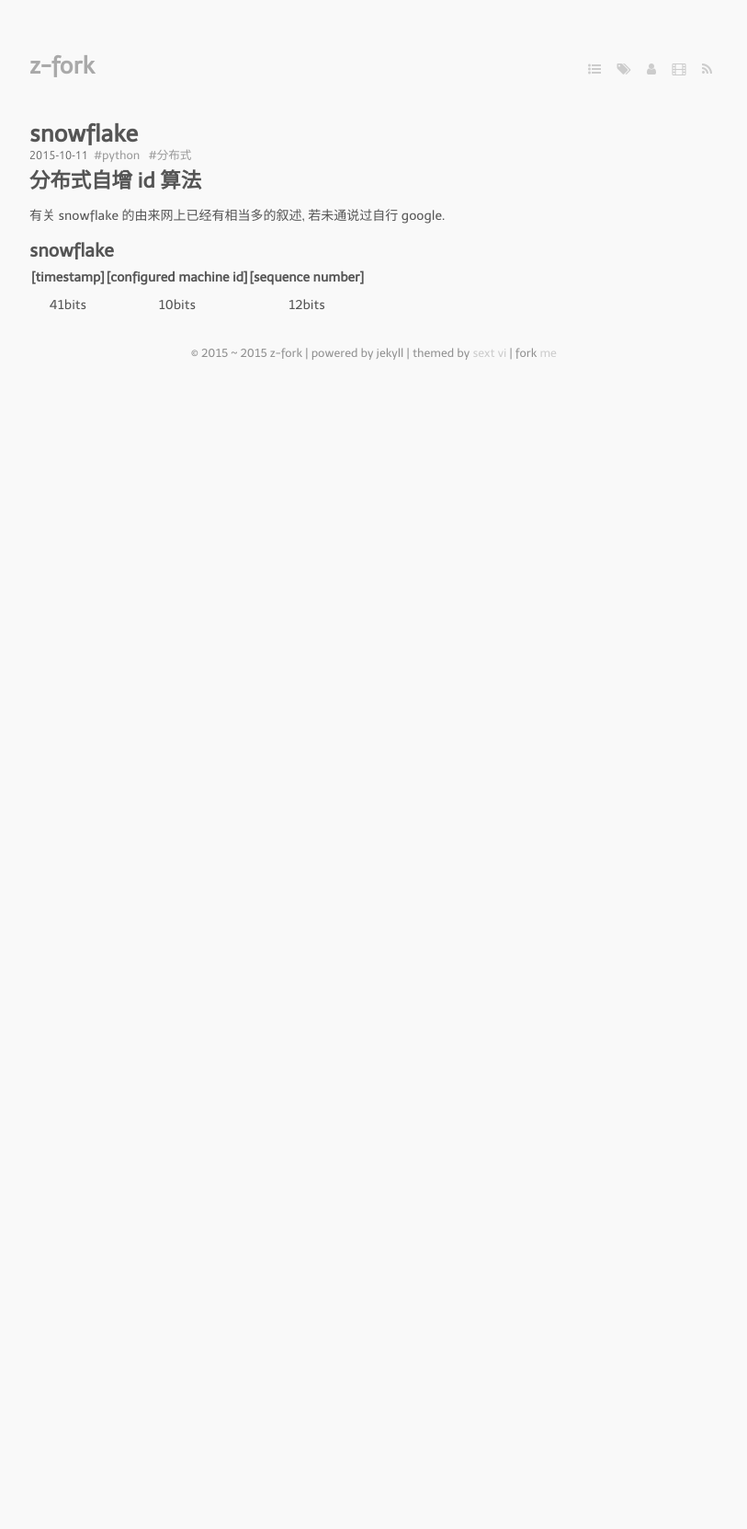
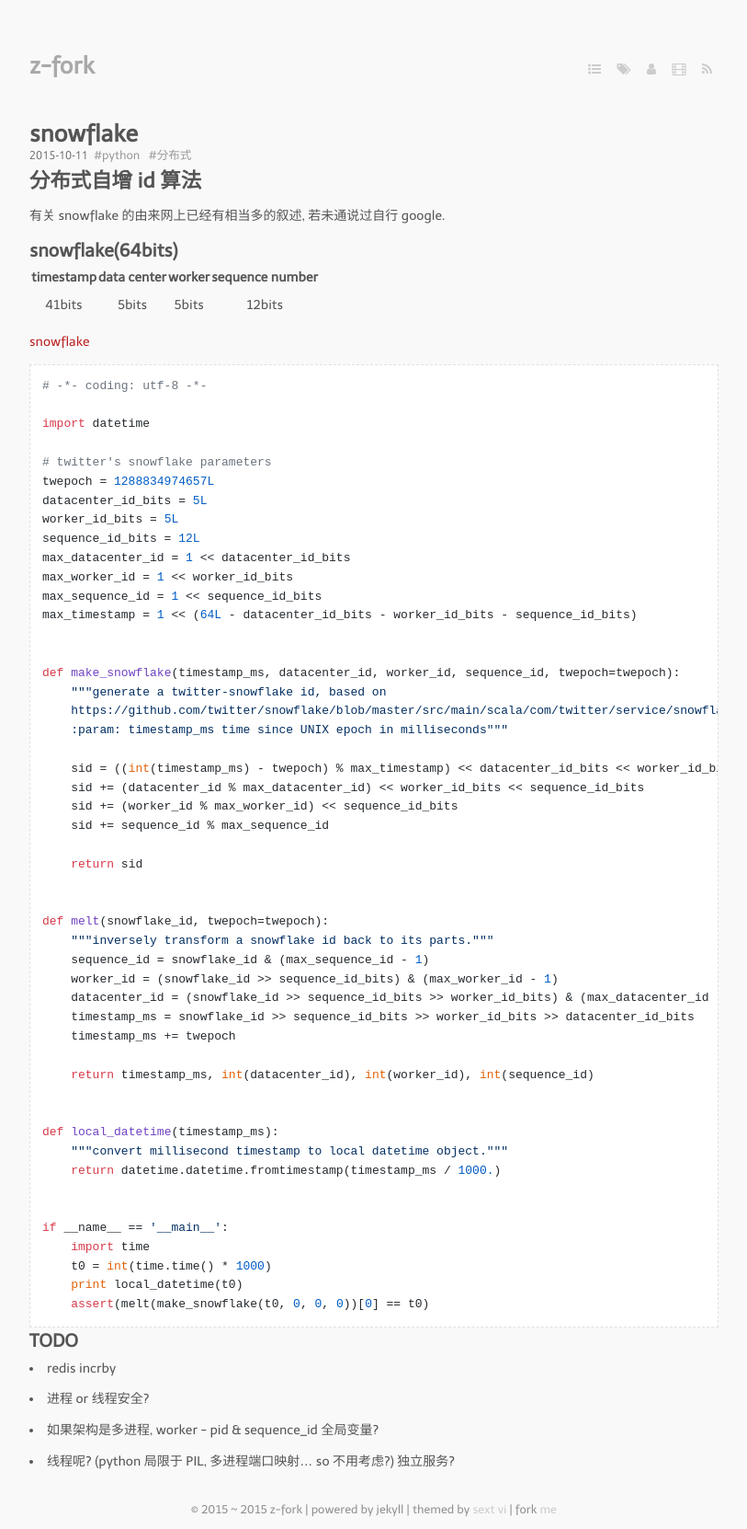
Before and after one commit to z-fork/z-fork.github.io, a Jekyll site: the page built from _posts/2015-10-11-snowflake.markdown, in a window 1280 px wide. Shown: the whole page at 92% size, without its empty margins (233-1046 px from the left). Built offline with Jekyll 4.4.1, drawn with Linux system fonts in a browser that asks for light colours; nearby versions of some CDN libraries; some web fonts are replaced; Markdown is read by kramdown in place of the engine named in the settings; before the commit the page ends 900 px from its top, so only the background shows below that.

Commit message:
snowflake

````diff
--- a/_posts/2015-10-11-snowflake.markdown
+++ b/_posts/2015-10-11-snowflake.markdown
@@ -10,8 +10,69 @@ tags:
 
 有关 snowflake 的由来网上已经有相当多的叙述, 若未通说过自行 google.
 
-#### snowflake
+#### snowflake(64bits)
 
-| [timestamp] |  [configured machine id]  |  [sequence number] |
-| :---------: | :-----------------------: | :----------------: |
-| 41bits      | 10bits                    | 12bits             |
+| timestamp | data center | worker | sequence number |
+| :-------: | :---------: | :----: | :-------------: |
+| 41bits    | 5bits       | 5bits  | 12bits          |
+
+[snowflake](https://github.com/falcondai/python-snowflake/blob/master/snowflake.py)
+
+```python
+# -*- coding: utf-8 -*-
+
+import datetime
+
+# twitter's snowflake parameters
+twepoch = 1288834974657L
+datacenter_id_bits = 5L
+worker_id_bits = 5L
+sequence_id_bits = 12L
+max_datacenter_id = 1 << datacenter_id_bits
+max_worker_id = 1 << worker_id_bits
+max_sequence_id = 1 << sequence_id_bits
+max_timestamp = 1 << (64L - datacenter_id_bits - worker_id_bits - sequence_id_bits)
+
+
+def make_snowflake(timestamp_ms, datacenter_id, worker_id, sequence_id, twepoch=twepoch):
+    """generate a twitter-snowflake id, based on
+    https://github.com/twitter/snowflake/blob/master/src/main/scala/com/twitter/service/snowflake/IdWorker.scala
+    :param: timestamp_ms time since UNIX epoch in milliseconds"""
+
+    sid = ((int(timestamp_ms) - twepoch) % max_timestamp) << datacenter_id_bits << worker_id_bits << sequence_id_bits
+    sid += (datacenter_id % max_datacenter_id) << worker_id_bits << sequence_id_bits
+    sid += (worker_id % max_worker_id) << sequence_id_bits
+    sid += sequence_id % max_sequence_id
+
+    return sid
+
+
+def melt(snowflake_id, twepoch=twepoch):
+    """inversely transform a snowflake id back to its parts."""
+    sequence_id = snowflake_id & (max_sequence_id - 1)
+    worker_id = (snowflake_id >> sequence_id_bits) & (max_worker_id - 1)
+    datacenter_id = (snowflake_id >> sequence_id_bits >> worker_id_bits) & (max_datacenter_id - 1)
+    timestamp_ms = snowflake_id >> sequence_id_bits >> worker_id_bits >> datacenter_id_bits
+    timestamp_ms += twepoch
+
+    return timestamp_ms, int(datacenter_id), int(worker_id), int(sequence_id)
+
+
+def local_datetime(timestamp_ms):
+    """convert millisecond timestamp to local datetime object."""
+    return datetime.datetime.fromtimestamp(timestamp_ms / 1000.)
+
+
+if __name__ == '__main__':
+    import time
+    t0 = int(time.time() * 1000)
+    print local_datetime(t0)
+    assert(melt(make_snowflake(t0, 0, 0, 0))[0] == t0)
+```
+
+#### TODO
+
+* redis incrby
+* 进程 or 线程安全?
+ * 如果架构是多进程, worker - pid & sequence_id 全局变量?
+ * 线程呢? (python 局限于 PIL, 多进程端口映射... so 不用考虑?) 独立服务?
````
